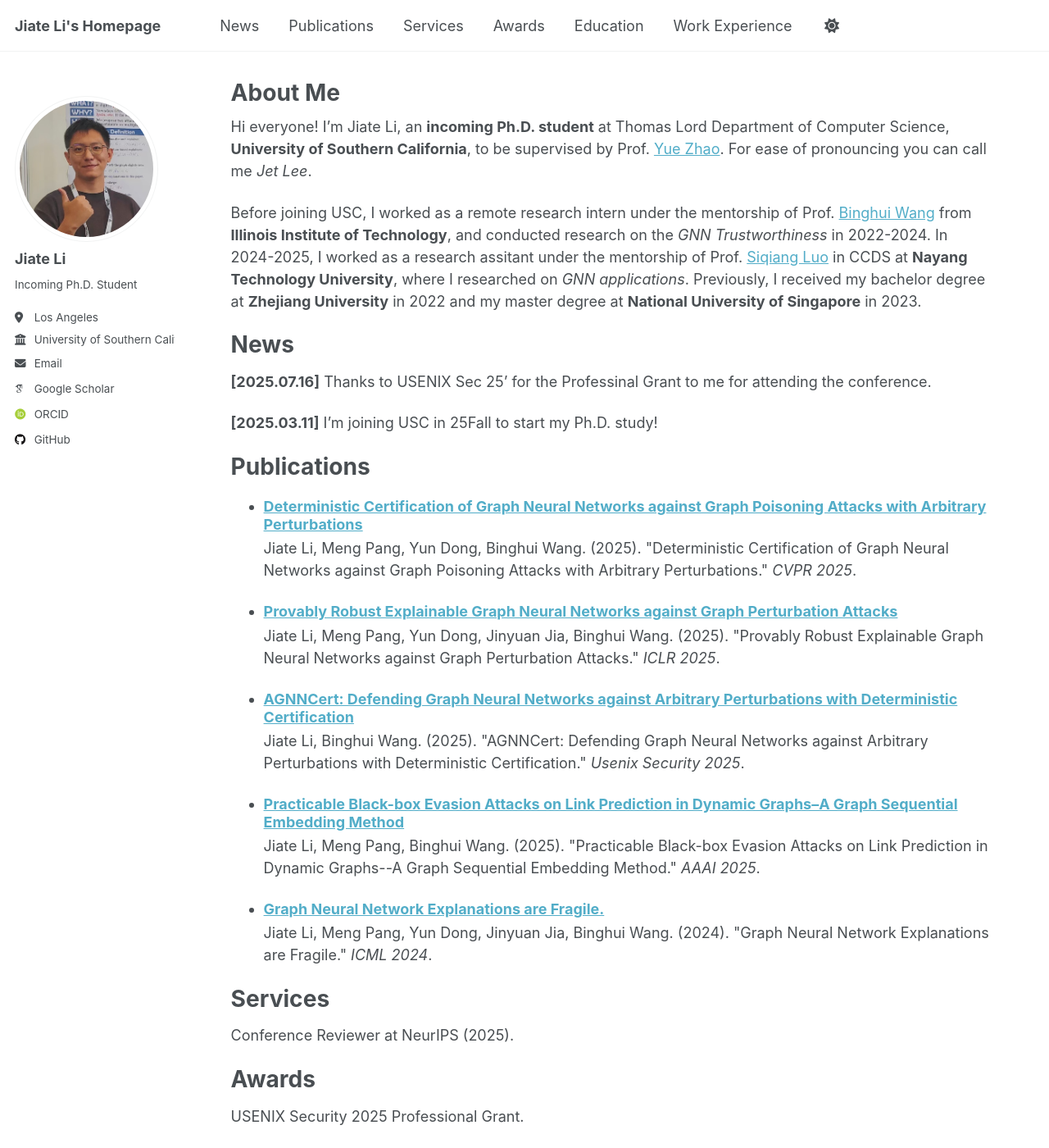
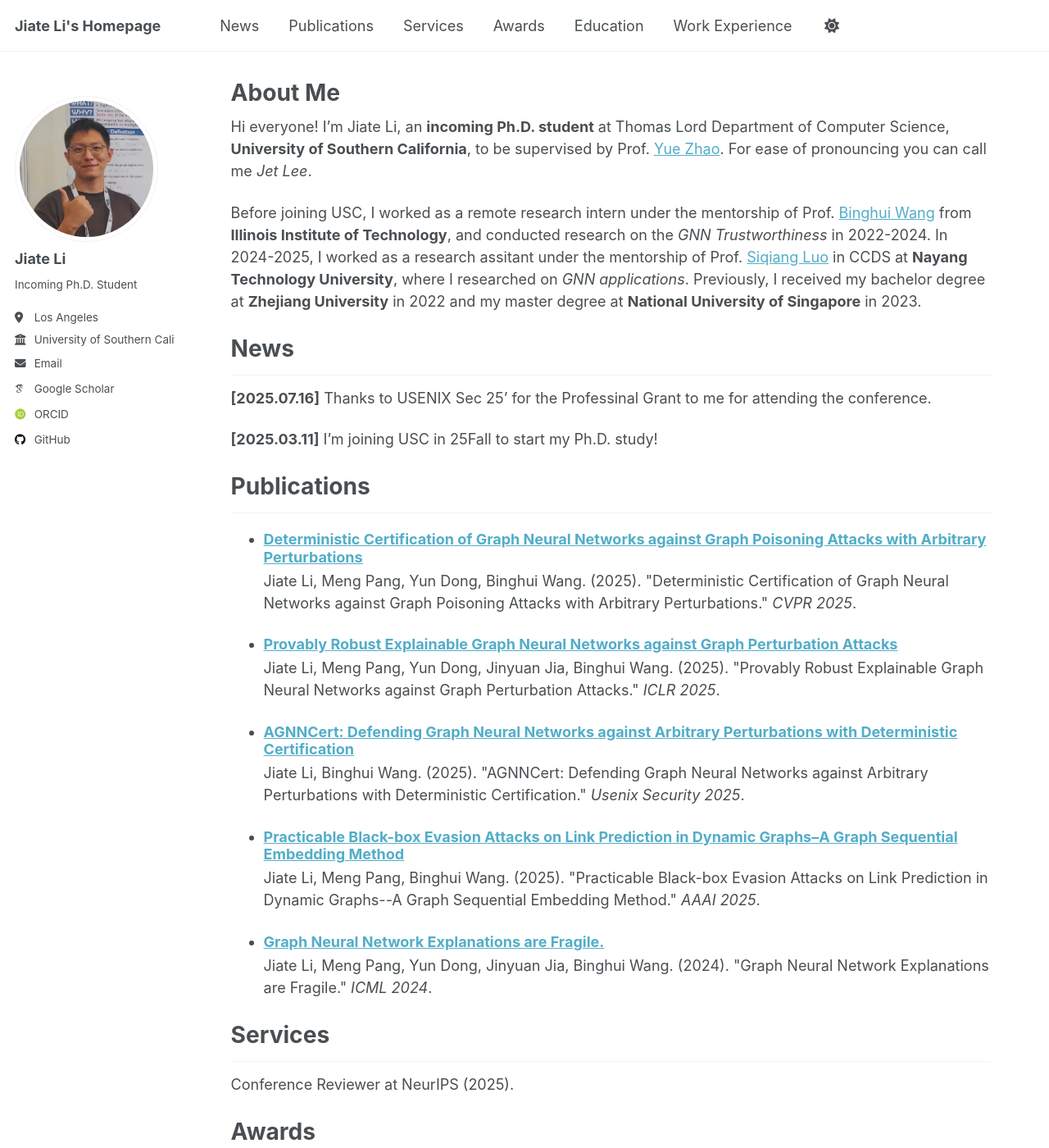
Before and after one commit to JetRichardLee/JetRichardLee.github.io, a Jekyll site: the page built from _pages/about.md, in a window 1280 px wide and 1400 px high. Shown: the whole window at 82% size. Built offline with Jekyll 4.4.1, drawn with Linux system fonts in a browser that asks for light colours; some web fonts are replaced; a script that is not in the unit is left out.

Commit message:
Update _page.scss

```diff
--- a/_sass/layout/_page.scss
+++ b/_sass/layout/_page.scss
@@ -49,6 +49,12 @@
 }
 
 .page__content {
+
+  h1 {
+    margin-top: 1em;
+    padding-bottom: 0.5em;
+    border-bottom: 1px solid rgb(242, 243, 243);
+  }
 
   h2 {
     padding-bottom: 0.5em;
```
